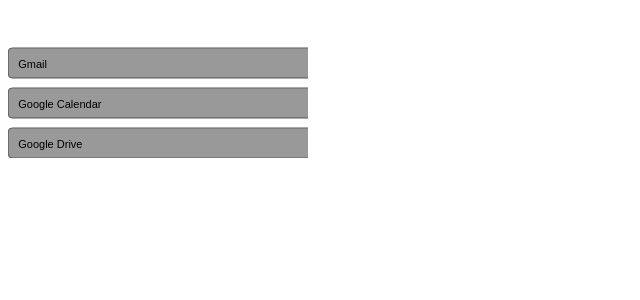
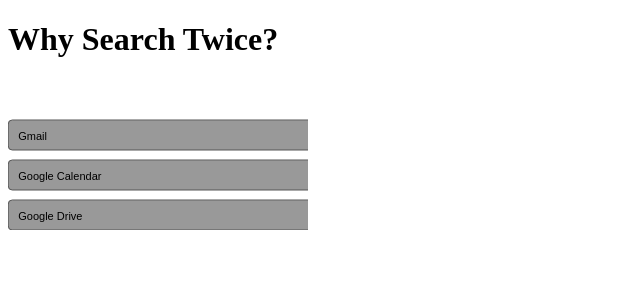
Before and after one commit to WhySearchTwice/AngelHack2012, a Flask app: page /timeline in a window 1280 px wide. Shown: the top 300 px of the page, without its empty margins (0-640 px from the left). Run offline with Flask 2, Linux system fonts and the light colour scheme; some libraries are stand-ins or nearby versions.

Commit message:
Added title

```diff
--- a/templates/timeline.html
+++ b/templates/timeline.html
@@ -57,6 +57,7 @@
 	<link rel="apple-touch-icon-precomposed" href="assets/ico/apple-touch-icon-57-precomposed.png">
 </head>
 <body>
+	<h1>Why Search Twice?</h1>
     <svg xmlns="http://www.w3.org/2000/svg" xmlns:xlink="http://www.w3.org/1999/xlink" id="svgDefs">
         <linearGradient id="siteBackground" gradientUnits="userSpaceOnUse" x1="0%" y1="0%" x2="0%" y2="100%">
             <stop stop-color="#BBBBBB" offset="0"/><stop stop-color="#999999" offset="1"/>
```
